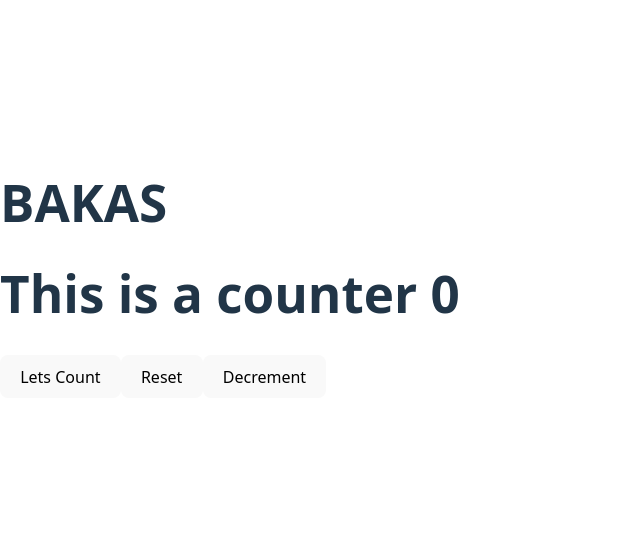
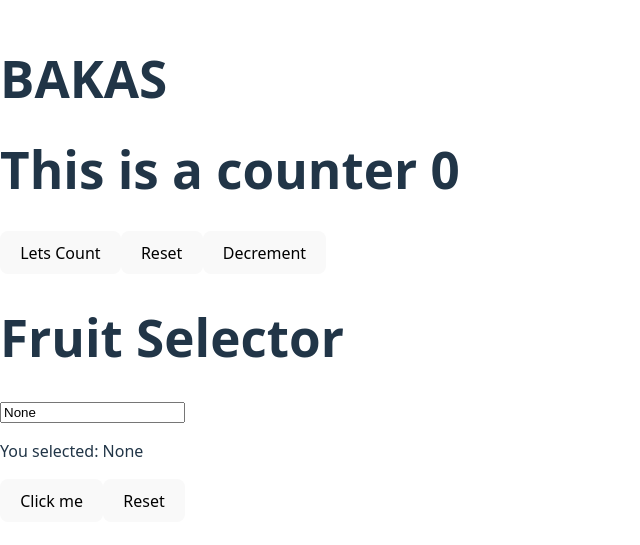
Before and after one commit to Adhikariroshn/bakas, a React (Vite) app: page / in a window 1280 px wide. Shown: the part 131-676 px from the top of the page, without its empty margins (0-640 px from the left). Built offline with nearby package versions, Linux system fonts and the light colour scheme.

Commit message:
new fruit function

```diff
--- a/src/App.jsx
+++ b/src/App.jsx
@@ -1,4 +1,5 @@
 import Navbar from "./Navbar";
+import Fruit from "./Fruit";
 function App() {
   return(
     <>
@@ -6,6 +7,7 @@ function App() {
       BAKAS
       </h1>
       <Navbar />
+      <Fruit />
       </>
   )
 }
--- /dev/null
+++ b/src/Fruit.jsx
@@ -0,0 +1,28 @@
+import {useState} from "react";
+function Fruit() {
+  const [fruit, setFruit] = useState("None");
+
+  const handleChange = (e) =>{
+    setFruit(e.target.value);
+  }
+
+  const handleClick = () => {
+    alert(`You clicked! Current fruit: ${fruit}`);
+  }
+
+  const handleReset = () => {
+    setFruit("None");
+  }
+
+  return(<>
+
+      <h1>Fruit Selector</h1>
+      <input type="text" value={fruit} onChange={handleChange} />
+      <p>You selected: {fruit}</p>
+      <button onClick={handleClick}>Click me</button>
+      <button onClick={handleReset}>Reset</button>
+ </>
+  )
+}
+
+export default Fruit;
--- a/src/Navbar.jsx
+++ b/src/Navbar.jsx
@@ -2,7 +2,6 @@ import { useState } from "react";
 function Navbar(){
     const [count, setCount] = useState(0);
     const handleClick = () =>{
-        setCount(count + 1);
         if(count >= 10){
             alert("Maximum limit reached");
             setCount(10);
```
